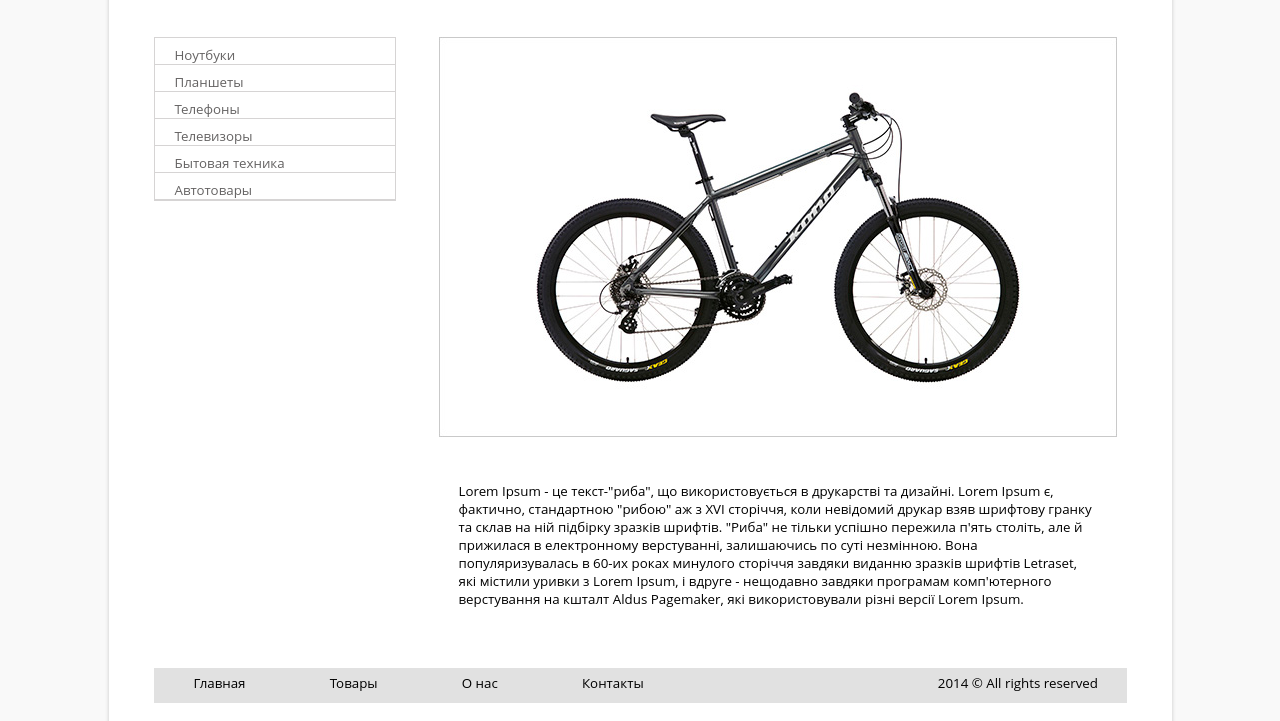
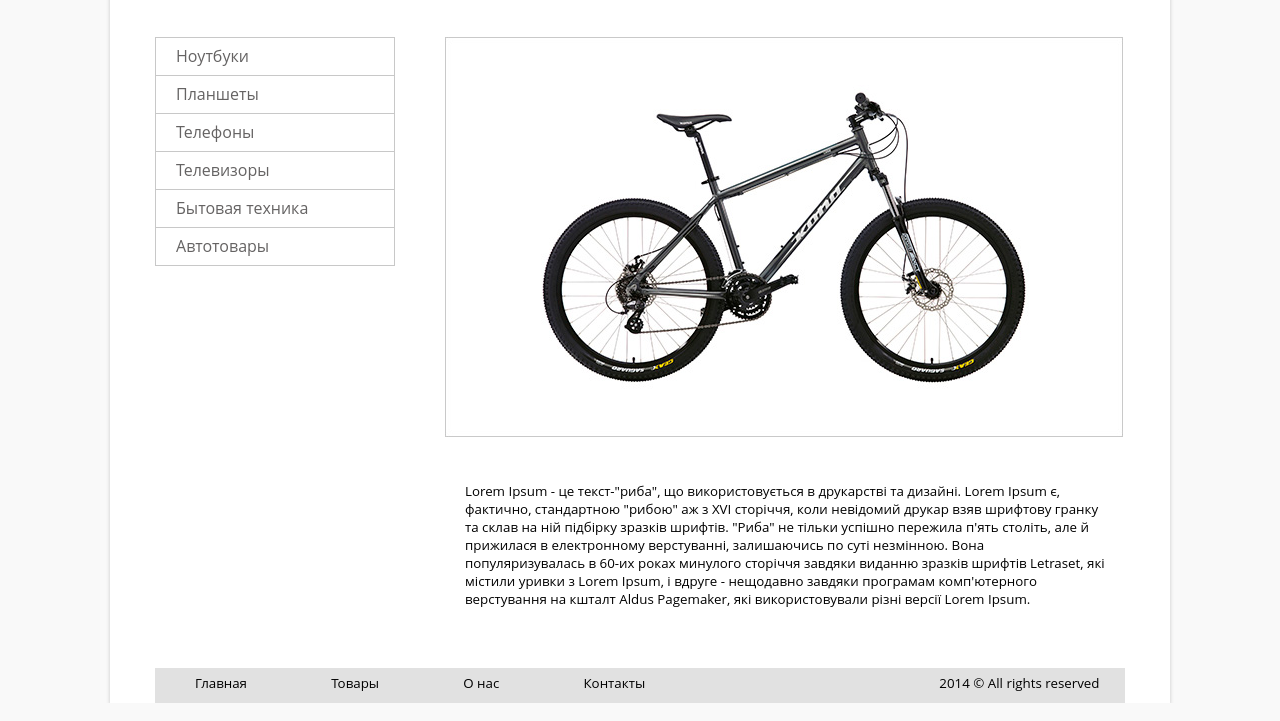
Before and after one commit to pereyaslav/task3, a plain HTML site: page index.html in a window 1280 px wide. Shown: the part 175-896 px from the top of the page. Drawn offline with Linux system fonts and the light colour scheme.

Commit message:
task3 correct

```diff
--- a/css/style.css
+++ b/css/style.css
@@ -15,11 +15,12 @@ body {
     padding-top: 50px;
     padding-left: 45px;
     padding-right: 45px;
-    width: 973px;
-    height: 943px;
+    width: 1060px;
+    height: 100%;
     background: #ffffff;
     box-shadow:  0 2px 4px rgba(0, 0, 0, .2);
     font-family: "Open Sans";
+    box-sizing: border-box;
 }
 
 /* логотип*/
@@ -31,7 +32,7 @@ body {
 /*меню хедер*/
 
 #menu1 {
-    background:#525151;
+    background: linear-gradient(to bottom, #5e5e5e 0%, #444343 100%);
 }
 
 #menu1 li {
@@ -46,56 +47,56 @@ body {
     color: white;
     text-decoration: none;
     font-size: 11pt;
+    border-left: 1px solid transparent;
+    border-right: 1px solid transparent;
 }
 
 #menu1 a:hover {
-    background: #3e3e3e;
-    border-left: 1px solid #ffffff;
-    border-right: 1px solid #ffffff;
+     background: linear-gradient(to bottom, #4a4a4a 0%, #2f2f2f 100%);
+    border-left: 1px solid #838383;
+    border-right: 1px solid #838383;
 }
-
+/*главная страница*/
+.mainpage{
+    position: relative;
+    overflow: hidden;
+    margin-top: 40px;
+}
 /*сайдбар*/
 #sidebar {
     float: left;
     width: 240px;
-    padding-top: 40px;
+/*    padding-top: 40px;*/
 }
+#menu2{
+    border: 1px solid #c8c8c8;
+}
+#menu2 li{
+    border-top: 1px solid #c8c8c8;
 
-ul, li {
-    list-style: none;
-    margin: 0;
-    padding: 0;
 }
-
-#menu2 {
-    width: 240px;
-    border: 1px #d6d4d4 solid;
-    background: #d6d4d4;
-    border-collapse: collapse;
-}
-#menu2 li {
-    text-align: left;
-    margin: 0 0 1px 0;
+#menu2 li:first-child{
+    border: none;
 }
 #menu2 a {
+    line-height: 37px;
+    color: #656363;
+    padding: 0 0 0 20px;
+    text-decoration: none;
     display: block;
-    color: #656363;
-    font-size: 10pt;
-    background: #ffffff;
-    text-decoration: none;
-    padding: 8px 5px 0 20px;
+    transition: 0.3s all;
 }
 
 #menu2 a:hover {
     background: #f9f9f9;
-    padding: 8px 5px 0 50px;
+    padding: 0 0 0 35px;
 }
+
 
 /*контент*/
 #content {
-    margin-left: 285px;
-    width: 678px;
-    padding-top: 40px;
+    float: right;
+    width: 680px;
 }
 
 .text {
--- a/index.html
+++ b/index.html
@@ -22,7 +22,8 @@
                 <li><a href="#">Контакты</a></li>
             </ul>
         </div>
-
+<!--главная страница-->
+<div class="mainpage">
 <!--сайдбар-->
            <div id="sidebar">
                <ul id="menu2">
@@ -42,7 +43,7 @@
            </p>
 
         </div>
-
+   </div>
 <!--        меню футер-->
        <div id="footer">
 
```
